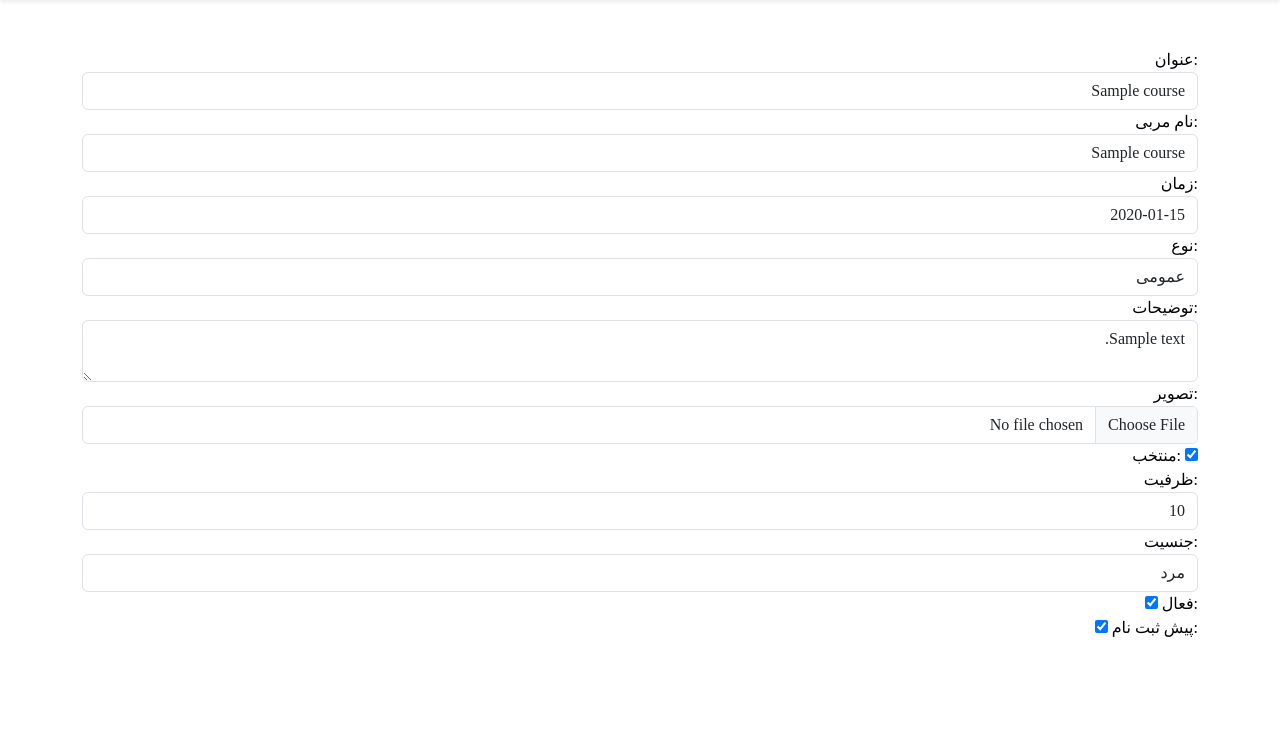
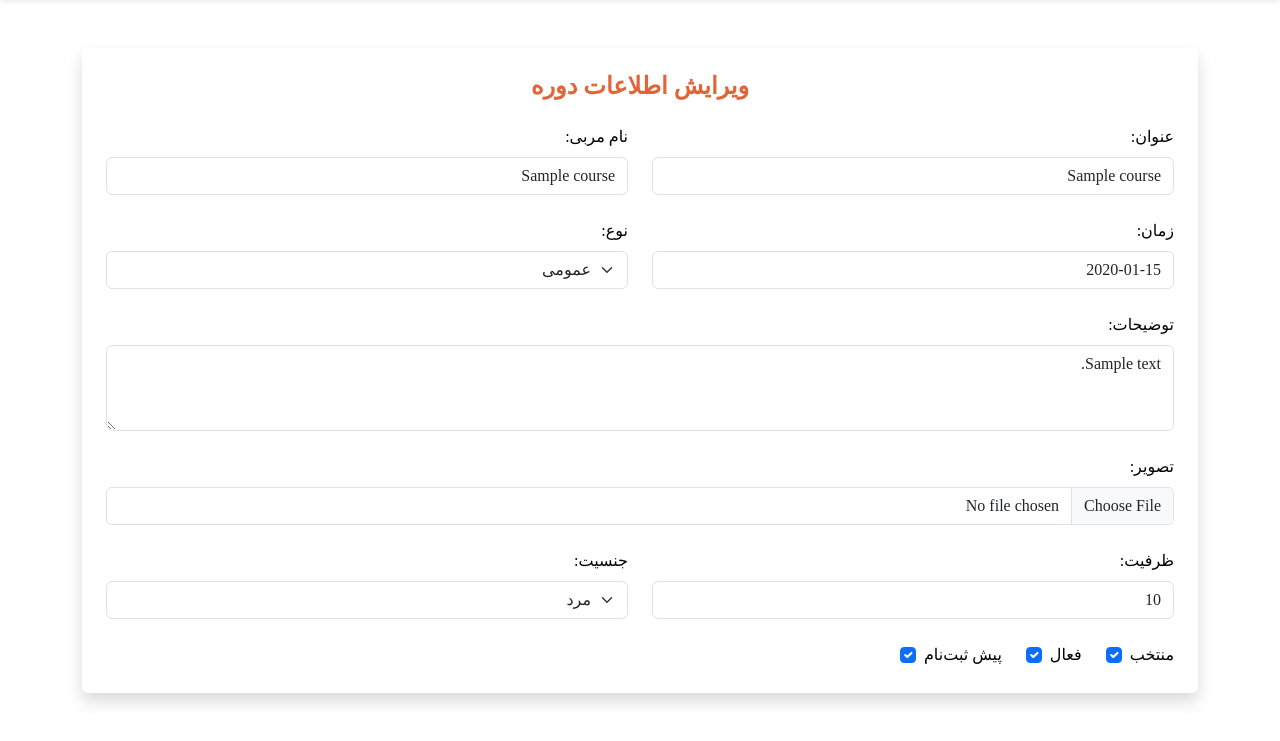
Before and after one commit to phoenixfamily/PowerGrow, a Django app: page /product/course/update/1/ in a window 1280 px wide. Shown: the part 100-841 px from the top of the page. Before the commit the page ends 737 px from the top, so only its background shows below. Run offline with Django 4.2, Linux system fonts and the light colour scheme; a user stored in the database is signed in; tables that the repository leaves empty hold one stand-in row (values such as "Sample post"); parts of the project's set-up code (start-up, migrations or seed data) failed here and were passed over; some libraries are stand-ins or nearby versions; some web fonts are replaced.

Commit message:
home  changed

```diff
--- a/templates/manager/list.html
+++ b/templates/manager/list.html
@@ -103,7 +103,7 @@
                     <td class="text-center">
                         {% if x.success %}
                             {% if x.expired %}
-                                <i class="fa fa-exclamation-circle text-warning" title="تاریخ پایان گذشته"></i>
+                                <i class="fa fa-exclamation-circle text-warning" title="منقضی شده"></i>
                             {% else %}
                                 <i class="fa fa-check-circle text-success" title="معتبر"></i>
                             {% endif %}
--- a/templates/manager/update_course.html
+++ b/templates/manager/update_course.html
@@ -18,72 +18,80 @@
 
 {% block content %}
 
-    <div class="container mt-5">
-        <form id="update-course-form">
+   <div class="container my-5">
+    <form id="update-course-form" class="bg-white rounded shadow p-4" enctype="multipart/form-data">
         {% csrf_token %}
-            <div class="form-group">
-                <label for="title">:عنوان</label>
+        <h4 class="mb-4 text-center fw-bold" style="color:#E16539">ویرایش اطلاعات دوره</h4>
+        <div class="row g-4">
+            <!-- عنوان و مربی -->
+            <div class="col-md-6">
+                <label for="title" class="form-label">عنوان:</label>
                 <input type="text" class="form-control" id="title" name="title" value="{{ course.title }}" required>
             </div>
-
-            <div class="form-group">
-                <label for="name">:نام مربی</label>
+            <div class="col-md-6">
+                <label for="name" class="form-label">نام مربی:</label>
                 <input type="text" class="form-control" id="name" name="name" value="{{ course.name }}" required>
             </div>
 
-        <div class="form-group">
-                <label for="time">:زمان</label>
+            <!-- زمان و نوع -->
+            <div class="col-md-6">
+                <label for="time" class="form-label">زمان:</label>
                 <input type="text" class="form-control" id="time" name="time" value="{{ course.time }}" required>
             </div>
-
-            <div class="form-group">
-                <label for="type">:نوع</label>
-            <select class="form-control" id="type" name="type" required>
+            <div class="col-md-6">
+                <label for="type" class="form-label">نوع:</label>
+                <select class="form-select" id="type" name="type" required>
                     <option value="public" {% if course.type == "public" %}selected{% endif %}>عمومی</option>
                     <option value="private" {% if course.type == "private" %}selected{% endif %}>خصوصی</option>
-                <option value="semi_private" {% if course.type == "semi_private" %}selected{% endif %}>نیمه خصوصی</option>  <!-- گزینه جدید -->
+                    <option value="semi_private" {% if course.type == "semi_private" %}selected{% endif %}>نیمه‌خصوصی</option>
                 </select>
             </div>
 
-            <div class="form-group">
-                <label for="description">:توضیحات</label>
-                <textarea class="form-control" id="description" name="description">{{ course.description }}</textarea>
+            <!-- توضیحات -->
+            <div class="col-12">
+                <label for="description" class="form-label">توضیحات:</label>
+                <textarea class="form-control" id="description" name="description" rows="3">{{ course.description }}</textarea>
             </div>
 
-            <div class="form-group">
-                <label for="image">:تصویر</label>
+            <!-- تصویر -->
+            <div class="col-12">
+                <label for="image" class="form-label">تصویر:</label>
                 <input type="file" class="form-control" id="image" name="image">
             </div>
 
-            <div class="form-group">
-                <input type="checkbox" id="selected" name="selected" {% if course.selected %}checked{% endif %}>
-                <label for="selected">:منتخب</label>
-            </div>
-
-            <div class="form-group">
-                <label for="capacity">:ظرفیت</label>
+            <!-- ظرفیت و جنسیت -->
+            <div class="col-md-6">
+                <label for="capacity" class="form-label">ظرفیت:</label>
                 <input type="number" class="form-control" id="capacity" name="capacity" value="{{ course.capacity }}">
             </div>
-
-            <div class="form-group">
-                <label for="gender">:جنسیت</label>
-                <select class="form-control" id="gender" name="gender">
+            <div class="col-md-6">
+                <label for="gender" class="form-label">جنسیت:</label>
+                <select class="form-select" id="gender" name="gender">
                     <option value="male" {% if course.gender == "male" %}selected{% endif %}>مرد</option>
                     <option value="female" {% if course.gender == "female" %}selected{% endif %}>زن</option>
                 </select>
             </div>
 
-            <div class="form-group">
-                <label for="active">:فعال</label>
-                <input type="checkbox" id="active" name="active" {% if course.active %}checked{% endif %}>
+            <!-- چک‌باکس‌ها -->
+            <div class="col-12 d-flex flex-wrap gap-4">
+                <div class="form-check">
+                    <input type="checkbox" class="form-check-input" id="selected" name="selected" {% if course.selected %}checked{% endif %}>
+                    <label class="form-check-label" for="selected">منتخب</label>
+                </div>
+                <div class="form-check">
+                    <input type="checkbox" class="form-check-input" id="active" name="active" {% if course.active %}checked{% endif %}>
+                    <label class="form-check-label" for="active">فعال</label>
+                </div>
+                <div class="form-check">
+                    <input type="checkbox" class="form-check-input" id="previous" name="previous" {% if course.previous %}checked{% endif %}>
+                    <label class="form-check-label" for="previous">پیش ثبت‌نام</label>
+                </div>
+            </div>
         </div>
 
-         <div class="form-group">
-                <label for="previous">:پیش ثبت نام</label>
-                <input type="checkbox" id="previous" name="previous" {% if course.previous %}checked{% endif %}>
-            </div>
     </form>
 </div>
+
 
 <script>
 document.getElementById('submit').addEventListener('click', function(event) {
```
Lines whose indentation alone changed are shown as unchanged.
